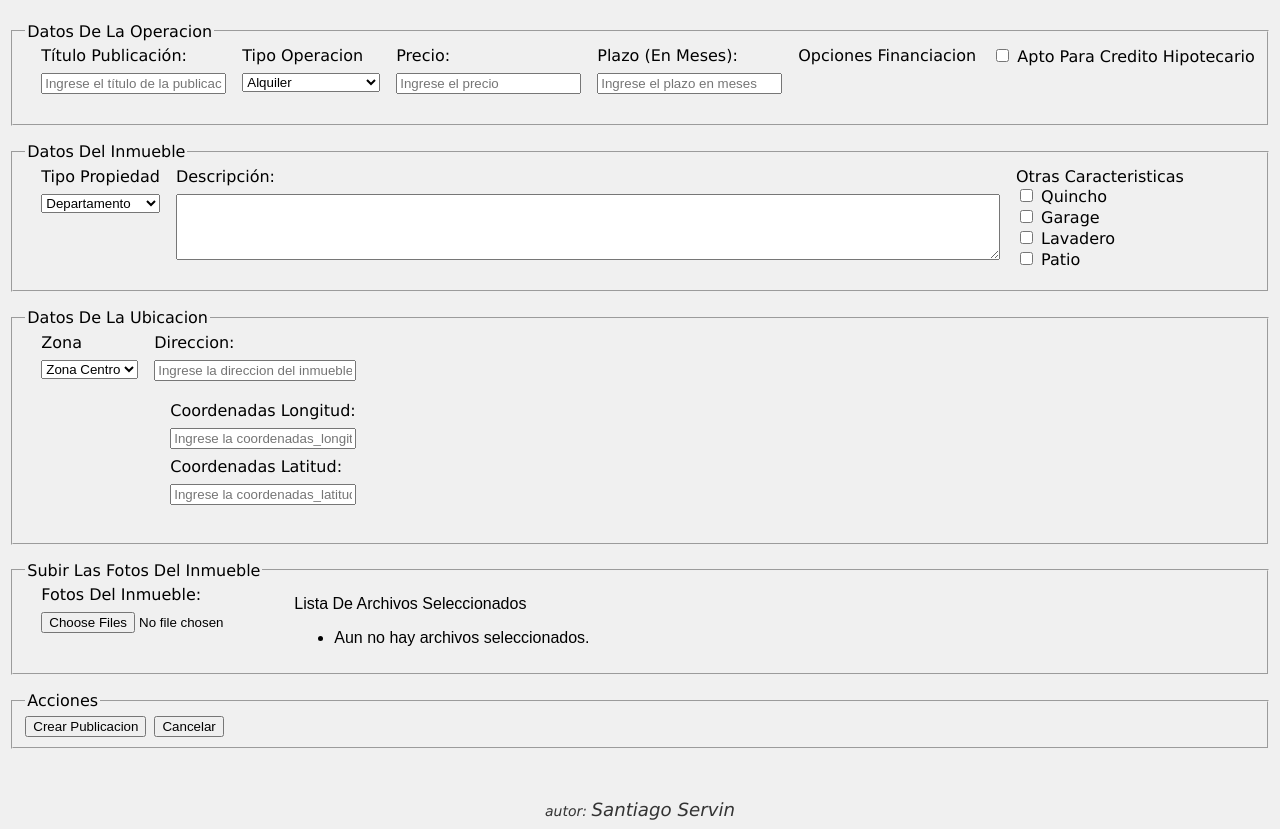
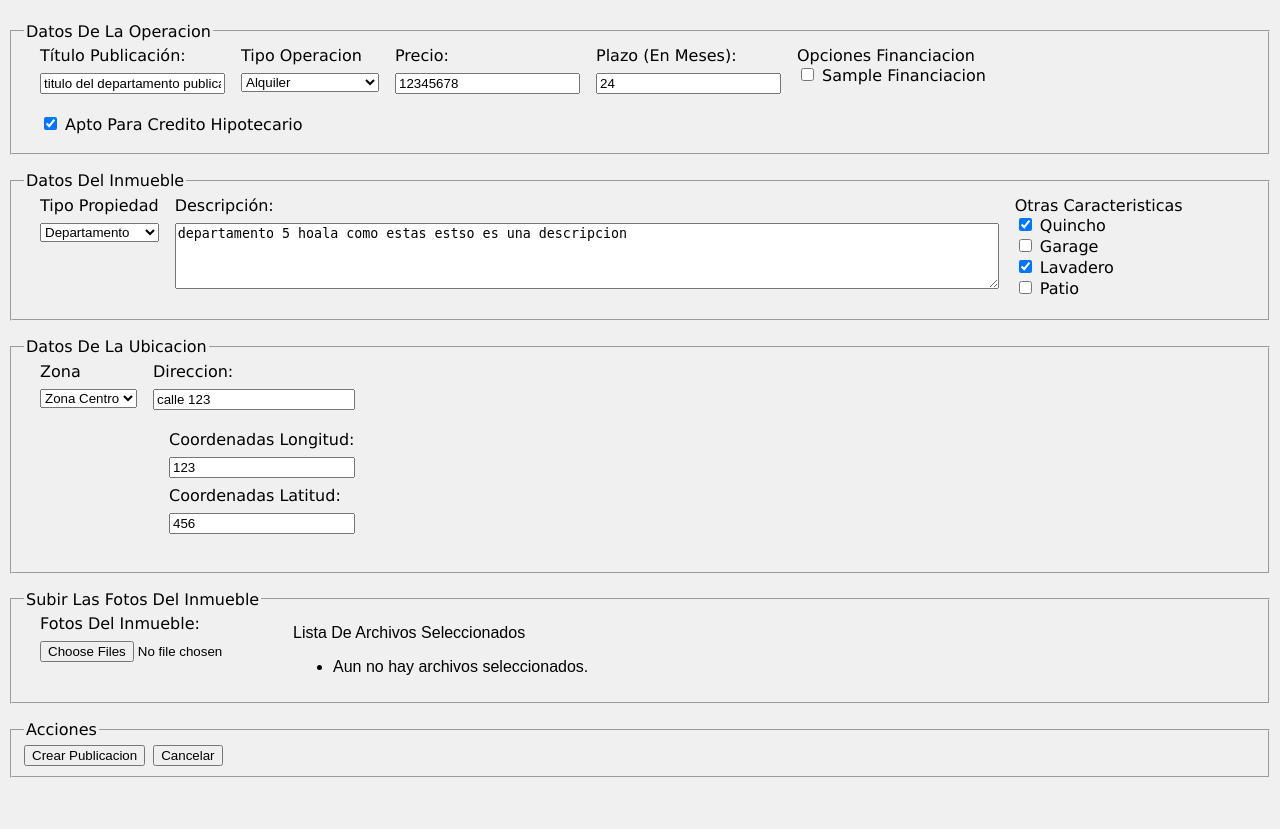
Before and after one commit to SantiSog72/sistema-web-inmobiliario, a PHP site: page /VISTA/Alta_operacion.php in a window 1280 px wide. Shown: the part 59-888 px from the top of the page. Run offline with PHP 8.4, Linux system fonts and the light colour scheme; tables that the repository leaves empty or names only in its code hold one stand-in row (values such as "Sample post").

Commit message:
CU-4: Alta Publicacion; completado

```diff
--- /dev/null
+++ b/CONTROLADOR/ObtenerOpcionesFinanciacion.php
@@ -0,0 +1,22 @@
+<?php
+if (!defined('BASE_PATH')) {
+    define('BASE_PATH', dirname(__DIR__) . DIRECTORY_SEPARATOR);
+}
+require_once BASE_PATH . 'MODELO/libreria_conexionesBD/ConexionBDD.class.php';
+require_once BASE_PATH . 'MODELO/Opcion_financiacion.class.php';
+
+header('Content-Type: application/json');
+
+$bd = ConexionBDD::getInstancia();
+$opciones = $bd->obtener_todas_opciones_financiacion();
+
+$datos = [];
+foreach ($opciones as $opcion) {
+    $datos[] = [
+        "cod"    => $opcion->get_cod_financiacion(),
+        "titulo" => $opcion->get_titulo_opcion_financiacion()
+    ];
+}
+
+echo json_encode($datos);
+?>
--- a/MODELO/libreria_conexionesBD/ConexionBDD.class.php
+++ b/MODELO/libreria_conexionesBD/ConexionBDD.class.php
@@ -29,7 +29,7 @@ class ConexionBDD {
 
     public function obtener_alquileres() {
         $consulta = $this->conexion->prepare("
-            SELECT a.nro_operacion, a.titulo_publicacion, a.precio, a.disponibilidad, a.esta_amoblado, a.opcion_financiacion, a.plazo,
+            SELECT a.nro_operacion, a.titulo_publicacion, a.precio, a.disponibilidad, a.esta_amoblado, a.plazo,
                    i.nro_inmueble, i.tipo_propiedad, i.descripcion,
                    i.con_quincho, i.con_lavadero, i.con_patio, i.con_garage,
                    i.cord_latitud, i.cord_longitud, i.direccion, i.zona
@@ -48,9 +48,10 @@ class ConexionBDD {
         return $lista;
     }
 
+
     public function obtener_ventas() {
         $consulta = $this->conexion->prepare("
-            SELECT v.nro_operacion, v.titulo_publicacion, v.precio, v.disponibilidad, v.opcion_financiacion,
+            SELECT v.nro_operacion, v.titulo_publicacion, v.precio, v.disponibilidad,
                    v.apto_credito_hipotecario,
                    i.nro_inmueble, i.tipo_propiedad, i.descripcion,
                    i.con_quincho, i.con_lavadero, i.con_patio, i.con_garage,
@@ -72,8 +73,8 @@ class ConexionBDD {
 
     public function obtener_fotos($nro_inmueble) {
         $consulta = $this->conexion->prepare("
-            SELECT nro_foto, nombre_foto, path
-            FROM foto
+        SELECT nro_foto, nombre_foto, path
+        FROM foto
             WHERE nro_inmueble = ?
         ");
         $consulta->bind_param("i", $nro_inmueble);//relaciona $nro_inmueble con ? y le indica que es de tipo integer (i)
@@ -106,10 +107,122 @@ class ConexionBDD {
         return $lista;
     }
 
-    public function ingresar_operacion ($operacion){
+    public function ingresar_inmueble($inmueble) {
+        $consulta = $this->conexion->prepare("
+        INSERT INTO inmueble
+        (tipo_propiedad, descripcion, con_quincho, con_lavadero,
+        con_patio, con_garage, cord_latitud, cord_longitud, direccion, zona)
+        VALUES (?, ?, ?, ?, ?, ?, ?, ?, ?, ?)
+        ");
+        $caract    = $inmueble->get_otras_caracteristicas();
+        $tipo      = $inmueble->get_tipo_propiedad();
+        $desc      = $inmueble->get_descripcion();
+        $quincho   = $caract['quincho'];
+        $lavadero  = $caract['lavadero'];
+        $patio     = $caract['patio'];
+        $garage    = $caract['garage'];
+        $lat       = $inmueble->get_ubicacion()->get_coordenadas_latitud();
+        $lng       = $inmueble->get_ubicacion()->get_coordenadas_longitud();
+        $direccion = $inmueble->get_ubicacion()->get_direccion();
+        $zona      = $inmueble->get_ubicacion()->get_zona();
 
+        $consulta->bind_param("ssiiiissss",
+            $tipo, $desc, $quincho, $lavadero, $patio, $garage,
+            $lat, $lng, $direccion, $zona
+        );
+        $consulta->execute();
+        return $this->conexion->insert_id;
     }
 
+    public function ingresar_fotos($fotos, $nro_inmueble) {
+        $consulta = $this->conexion->prepare("
+            INSERT INTO foto (nombre_foto, path, nro_inmueble)
+            VALUES (?, ?, ?)
+        ");
+        foreach ($fotos as $foto) {
+            $nombre = $foto->get_descripcion_foto();
+            $path   = $foto->get_path_foto();
+            $consulta->bind_param("ssi", $nombre, $path, $nro_inmueble);
+            $consulta->execute();
+        }
+    }
+
+    public function ingresar_alquiler($alquiler, $nro_inmueble) {
+        $consulta = $this->conexion->prepare("
+            INSERT INTO alquiler
+                (nro_inmueble, titulo_publicacion, precio, disponibilidad,
+                esta_amoblado, plazo)
+            VALUES (?, ?, ?, ?, ?, ?)
+        ");
+        $titulo     = $alquiler->get_titulo_publicacion();
+        $precio     = $alquiler->get_precio();
+        $disponible = 1;
+        $amoblado   = $alquiler->get_esta_amoblado() ? 1 : 0;
+        $plazo      = $alquiler->get_plazo();
+
+        $consulta->bind_param("isiiii",
+            $nro_inmueble, $titulo, $precio, $disponible, $amoblado, $plazo
+        );
+        $consulta->execute();
+        return $this->conexion->insert_id;
+    }
+
+    public function ingresar_venta($venta, $nro_inmueble) {
+        $consulta = $this->conexion->prepare("
+            INSERT INTO venta
+                (nro_inmueble, titulo_publicacion, precio, disponibilidad,
+                apto_credito_hipotecario)
+            VALUES (?, ?, ?, ?, ?)
+        ");
+        $titulo     = $venta->get_titulo_publicacion();
+        $precio     = $venta->get_precio();
+        $disponible = 1;
+        $apto       = $venta->get_apto_credito_hipotecario() ? 1 : 0;
+
+        $consulta->bind_param("isiii",
+            $nro_inmueble, $titulo, $precio, $disponible, $apto
+        );
+        $consulta->execute();
+        return $this->conexion->insert_id;
+    }
+
+    public function ingresar_opciones_financiacion($nro_operacion, $opciones) {
+        $consulta = $this->conexion->prepare("
+            INSERT INTO r_financiacion_venta (nro_operacion, cod_financiacion)
+            VALUES (?, ?)
+        ");
+        foreach ($opciones as $opcion) {
+            $cod = $opcion->get_cod_financiacion();
+            $consulta->bind_param("is", $nro_operacion, $cod);
+            $consulta->execute();
+        }
+    }
+
+    public function obtener_todas_opciones_financiacion() {
+        $consulta = $this->conexion->prepare("
+            SELECT cod_financiacion, titulo_opcion_financiacion
+            FROM opcion_financiacion
+        ");
+        $consulta->execute();
+        $resultado = $consulta->get_result();
+        $lista = [];
+        while ($fila = $resultado->fetch_assoc()) {
+            $lista[] = new Opcion_financiacion(
+                $fila['cod_financiacion'],
+                $fila['titulo_opcion_financiacion']
+            );
+        }
+        $resultado->free();
+        return $lista;
+    }
+
+    public function borrar_inmueble ($nro_inmueble){
+        $consulta= $this -> conexion -> prepare("
+            DELETE FROM inmueble i WHERE i.nro_inmueble = ?
+        ");
+        $consulta -> bind_param('i',$nro_inmueble);
+        $consulta -> execute();
+    }
 	// public function ingresarUsuario ($email, $contraseña, $nombre, $apellido, $sexo, $fecha_nacimiento, $nro_celular, $dni){
 	// 	$query = "INSERT INTO usuario (email, contraseña, nombre, apellido, sexo, fecha_nacimiento, numero_celular, dni)";
 	// 	$query .= "VALUES ('".$email."','".$contraseña."','".$nombre."','".$apellido."','".$sexo."','".$fecha_nacimiento."','".$nro_celular."','".$dni."')";
--- a/VISTA/Alta_operacion.php
+++ b/VISTA/Alta_operacion.php
@@ -15,6 +15,34 @@
 	document.addEventListener('DOMContentLoaded', function () {//DOMContentLoaded: evento que se produce al cargar la pagina
 		const formulario = document.getElementById('id_formulario_registro_operacion');
 		const fotos = document.getElementById('id_fotos');
+
+
+        // carga opciones de financiacion al iniciar
+        async function cargar_opciones_financiacion() {
+            const respuesta = await fetch('../CONTROLADOR/ObtenerOpcionesFinanciacion.php');
+            const opciones  = await respuesta.json();
+
+            const contenedor = document.getElementById('contenedor_opciones_financiacion');
+
+            opciones.forEach(opcion => {
+                const label = document.createElement('label');
+                label.classList.add('label');
+
+                const checkbox = document.createElement('input');
+                checkbox.type  = 'checkbox';
+                checkbox.name  = 'opciones_financiacion[]'; // array para recibir múltiples
+                checkbox.value = opcion.cod;
+                checkbox.classList.add('checkbox');
+
+                label.appendChild(checkbox);
+                label.appendChild(document.createTextNode(' ' + opcion.titulo));
+
+                contenedor.appendChild(label);
+                contenedor.appendChild(document.createElement('br'));
+            });
+        }
+
+        cargar_opciones_financiacion();
 
 		fotos.addEventListener('change', function(e) {
             const listaUl = document.getElementById('lista_nombres');
@@ -37,67 +65,42 @@
         });
 
 		//CARGA POR BÚSQUEDA: Se ejecuta al enviar el formulario
-		formulario.addEventListener('submit', async function(evento) {
-            evento.preventDefault(); // Evita la recarga de la página
+		// formulario.addEventListener('submit', async function(evento) {
+        //     evento.preventDefault(); // Evita la recarga de la página
 
-            // 1. Recolectamos TODOS los datos (incluye archivos)
-            const datos = new FormData(formulario);
+        //     // 1. Recolectamos TODOS los datos (incluye archivos)
+        //     const datos = new FormData(formulario);
 
-            try {
-                // 2. Enviamos los datos al servidor mediante fetch
-                const respuesta = await fetch('ProcesaAltaOperacion.php', {
-                    method: 'POST',
-                    body: datos // Enviamos el FormData directamente
-                });
+        //     try {
+        //         // 2. Enviamos los datos al servidor mediante fetch
+        //         const respuesta = await fetch('../CONTROLADOR/ProcesaAltaOperacion.php', {//argumentos
+        //             method: 'POST',
+        //             body: datos // Enviamos el FormData directamente
+        //         });
 
-                // 3. Verificamos la respuesta
-                if (respuesta.ok) {
-                    const resultado = await respuesta.text(); // O .json() si tu PHP devuelve JSON
-                    console.log("Servidor dice:", resultado);
-                    alert("Operación procesada con éxito");
+        //         // 3. Verificamos la respuesta
+        //         if (respuesta.ok) {
+        //             const resultado = await respuesta.text(); // O .json() si tu PHP devuelve JSON
+        //             console.log("Servidor dice:", resultado);
+        //             alert("Operación procesada con éxito");
 
-                    // Opcional: limpiar el formulario tras el éxito
-                    // formulario.reset();
-                    // document.getElementById('lista_nombres').innerHTML = '<li>Aun no hay archivos seleccionados.</li>';
-                } else {
-                    console.error("Error en el servidor:", respuesta.status);
-                    alert("Hubo un error al procesar el formulario.");
-                }
-            } catch (error) {
-                console.error("Error de red o conexión:", error);
-                alert("No se pudo conectar con el servidor.");
-            }
-        });
+        //             // Opcional: limpiar el formulario tras el éxito
+        //             // formulario.reset();
+        //             // document.getElementById('lista_nombres').innerHTML = '<li>Aun no hay archivos seleccionados.</li>';
+        //         } else {
+        //             console.error("Error en el servidor:", respuesta.status);
+        //             alert("Hubo un error al procesar el formulario.");
+        //         }
+        //     } catch (error) {
+        //         console.error("Error de red o conexión:", error);
+        //         alert("No se pudo conectar con el servidor.");
+        //     }
+        // });
 
-		formulario.addEventListener('reset', async function(){
-			// localStorage.removeItem("catalogo_actual");
-			// cargarCatalogo();
-		})
-
-		// //evento del mas-info
-		// contenedor.addEventListener("click", function(evento){
-		// 	if (evento.target.classList.contains('boton_mas_info')) {
-        //         const idOperacion = evento.target.getAttribute('data-id'); //id del objeto que se guardo en el boton
-		// 		//busca en local storage
-		// 		const lista_catalogo_str = localStorage.getItem("catalogo_actual");
-		// 		if (lista_catalogo_str){
-		// 			const lista_catalogo = JSON.parse(lista_catalogo_str);
-		// 			//busca el objeto a expandir
-		// 			const operacion_selecionada = lista_catalogo.find(item =>item.id_operacion == idOperacion);
-		// 			if (operacion_selecionada){
-		// 				// console.log(idOperacion);
-		// 				console.log(JSON.stringify(operacion_selecionada, null, 2));
-		// 				renderizarMasInfo(operacion_selecionada);
-		// 			}else{
-		// 				console.log("no se encontro la operacion");
-		// 			}
-		// 		}else{
-		// 			console.log("no se encontro catalogo en local storage");
-		// 		}
-
-        //     }
+		// formulario.addEventListener('reset', async function(){
+		// 	// localStorage.removeItem("catalogo_actual");
+		// 	// cargarCatalogo();
 		// })
-
 
 	});
 
@@ -116,14 +119,14 @@
 	</header>
 	<section>
 		<article class= "contenedor_formulario">
-			<form id="id_formulario_registro_operacion" class "formulario" name="formulario_registro_operacion" method="POST" enctype="multipart/form-data">
+			<form id="id_formulario_registro_operacion" class "formulario" name="formulario_registro_operacion" method="POST" enctype="multipart/form-data" action="../CONTROLADOR/ProcesaAltaOperacion.php">
 
                 <fieldset class = "fieldset" name="datos de la operacion">
                     <legend class = "legend" >Datos de la Operacion</legend>
 
                     <span class="form_grupo">
                         <label class="label" for="id_titulo_publicacion">Título Publicación: </label>
-                        <input id="id_titulo_publicacion" type="text" name="titulo_publicacion" placeholder="Ingrese el título de la publicación">
+                        <input id="id_titulo_publicacion" type="text" name="titulo_publicacion" placeholder="Ingrese el título de la publicación" value="titulo del departamento publicacion">
                         <span id="error_titulo_publicacion" class="error"></span>
                     </span>
 
@@ -139,27 +142,27 @@
 
                     <span class="form_grupo">
                         <label class="label" for="id_precio">Precio: </label>
-                        <input id="id_precio" type="number" name="precio" placeholder="Ingrese el precio">
+                        <input id="id_precio" type="number" name="precio" placeholder="Ingrese el precio" value=12345678>
                         <span id="error_precio" class="error"></span>
                     </span>
 
                     <!-- unicos de Alquiler -->
                     <span class="form_grupo">
                         <label class="label" for="id_plazo">Plazo (en meses): </label>
-                        <input id="id_plazo" type="number" name="plazo" placeholder="Ingrese el plazo en meses">
+                        <input id="id_plazo" type="number" name="plazo" placeholder="Ingrese el plazo en meses" value=24>
                         <span id="error_plazo" class="error"></span>
                     </span>
 
                     <!-- unicos de Venta -->
-                    <span class="contenedor_checkbox_radio">
-						<p class="titulo_de_contenedor">Opciones Financiacion</p>
-						<!-- carga las opciones de financiacion disponibles en BDD -->
-						<span id="error_tipo_propiedad" class="error"></span>
-					</span>
+                    <span class="contenedor_checkbox_radio" id="contenedor_opciones_financiacion">
+                        <p class="titulo_de_contenedor">Opciones Financiacion</p>
+                        <!-- se cargan dinámicamente -->
+                        <span id="error_opciones_financiacion" class="error"></span>
+                    </span>
 
                     <span class="contenedor_checkbox_radio">
 						<!-- <p class="titulo_de_contenedor">Apto para credito hipotecario</p> -->
-						<input class="checkbox" type="checkbox" name="apto_credito_hipotecario" value="1">
+						<input class="checkbox" type="checkbox" name="apto_credito_hipotecario" value="1" checked>
 						<label class="label">Apto para credito hipotecario</label><br>
                     </span>
 
@@ -182,18 +185,18 @@
 
                     <span class="form_grupo">
                         <label class="label" for="id_descripcion_inmueble">Descripción: </label>
-                        <textarea id="id_descripcion_inmueble" type="textarea" name="descripcion_inmueble" maxlength="500" cols="100" rows="4"></textarea>
+                        <textarea id="id_descripcion_inmueble" type="textarea" name="descripcion_inmueble" maxlength="500" cols="100" rows="4" >departamento 5 hoala como estas estso es una descripcion</textarea>
                         <!-- <input id="id_descripcion_inmueble" type="text-area" name="descripcion_inmueble" maxlength="500" placeholder="Ingrese la descripción del inmueble"> -->
                         <span id="error_descripcion_inmueble" class="error"></span>
                     </span>
 
                     <span class="contenedor_checkbox_radio">
                         <p class="titulo_de_contenedor">otras caracteristicas</p>
-                        <input class="checkbox" type="checkbox" name="quincho" value="1">
+                        <input class="checkbox" type="checkbox" name="quincho" value="1" checked>
                         <label class="label">quincho</label><br>
                         <input class="checkbox" type="checkbox" name="garage" value="1">
                         <label class="label">garage</label><br>
-                        <input class="checkbox" type="checkbox" name="lavadero" value="1">
+                        <input class="checkbox" type="checkbox" name="lavadero" value="1"checked>
                         <label class="label">lavadero</label><br>
                         <input class="checkbox" type="checkbox" name="patio" value="1">
                         <label class="label">patio</label><br>
@@ -219,14 +222,14 @@
 
                     <span class="form_grupo">
                         <label class="label" for="id_direccion">Direccion: </label>
-                        <input id="id_direccion" type="text" name="direccion_inmueble" placeholder="Ingrese la direccion del inmueble">
+                        <input id="id_direccion" type="text" name="direccion_inmueble" placeholder="Ingrese la direccion del inmueble" value="calle 123">
                     <span id="error_direccion_inmueble" class="error"></span>
 
                     <span class="form_grupo">
                         <label class="label" for="id_coordenadas_longitud">coordenadas longitud: </label>
-                        <input id="id_coordenadas_longitud" type="text" name="coordenadas_longitud_inmueble" placeholder="Ingrese la coordenadas_longitud del inmueble">
+                        <input id="id_coordenadas_longitud" type="text" name="coordenadas_longitud_inmueble" value ="123" placeholder="Ingrese la coordenadas_longitud del inmueble">
                         <label class="label" for="id_coordenadas_longitud">coordenadas latitud: </label>
-                        <input id="id_coordenadas_latitud" type="text" name="coordenadas_latitud_inmueble" placeholder="Ingrese la coordenadas_latitud del inmueble">
+                        <input id="id_coordenadas_latitud" type="text" name="coordenadas_latitud_inmueble" value="456" placeholder="Ingrese la coordenadas_latitud del inmueble">
                     <span id="error_coordenadas_inmueble" class="error"></span>
 
                 </fieldset>
@@ -251,7 +254,7 @@
 
 				<fieldset class = "fieldset" name="acciones_botones">
 					<legend class = "legend" >acciones</legend>
-					<button id="id_envio" class="boton" type ="submit" onclick = "validar_formulario();">crear publicacion</button>
+					<button id="id_envio" class="boton" type ="submit">crear publicacion</button>
 					<button id="id_cancelar" class="boton" type ="reset">cancelar</button>
 				</fieldset>
 
--- a/index.php
+++ b/index.php
@@ -39,7 +39,7 @@ require_once BASE_PATH.'CONTROLADOR/ControladorCatalogo.class.php';
 				const lista_inmuebles = await respuesta.json();
 				// console.log (lista_inmuebles);
 
-				//guarda catalogo en local storage, primero combierte el json en string
+				//combierte el json en string, luego guarda catalogo en local storage
 				localStorage.setItem("catalogo_actual", JSON.stringify(lista_inmuebles));
 
 
```
Also changed, not shown: CONTROLADOR/ProcesaAltaOperacion.php (+29 -15 lines), imagenes/1774628698_1773095245428~2.jpg (added), imagenes/1774628698_IMG_20260221_095502661_HDR.jpg (added), imagenes/1774629817_1773095245428~2.jpg (added), imagenes/1774629817_IMG_20260221_095502661_HDR.jpg (added), imagenes/1774629960_1773095245428~2.jpg (added), imagenes/1774629960_IMG_20260221_095502661_HDR.jpg (added), imagenes/1774631087_1773095245428~2.jpg (added), 1 other file.
